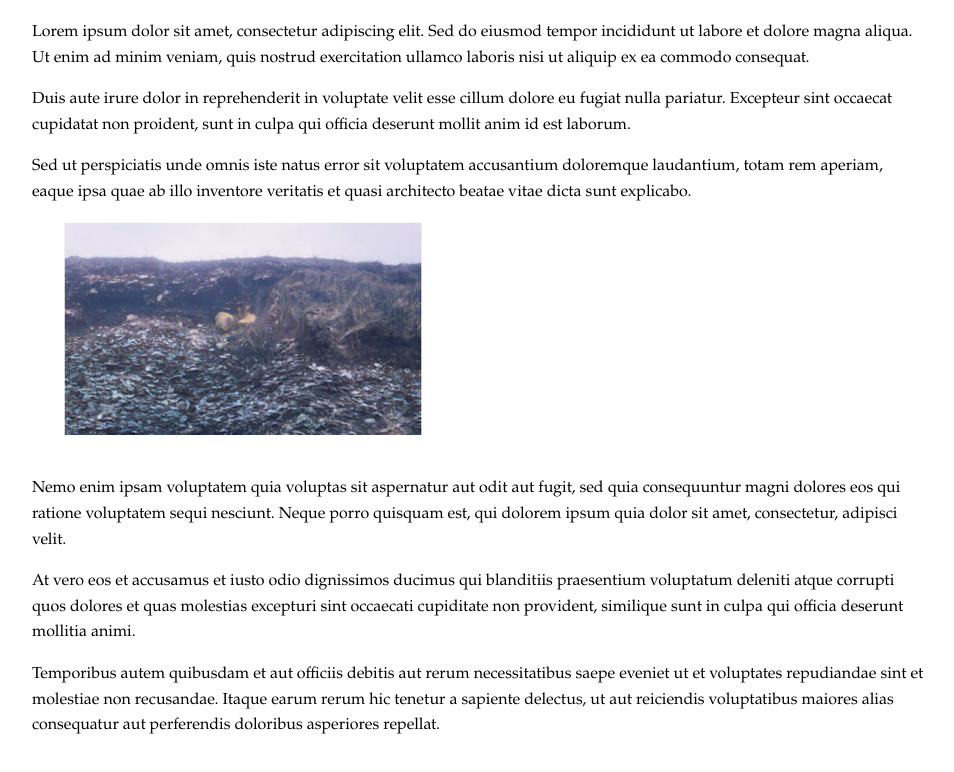
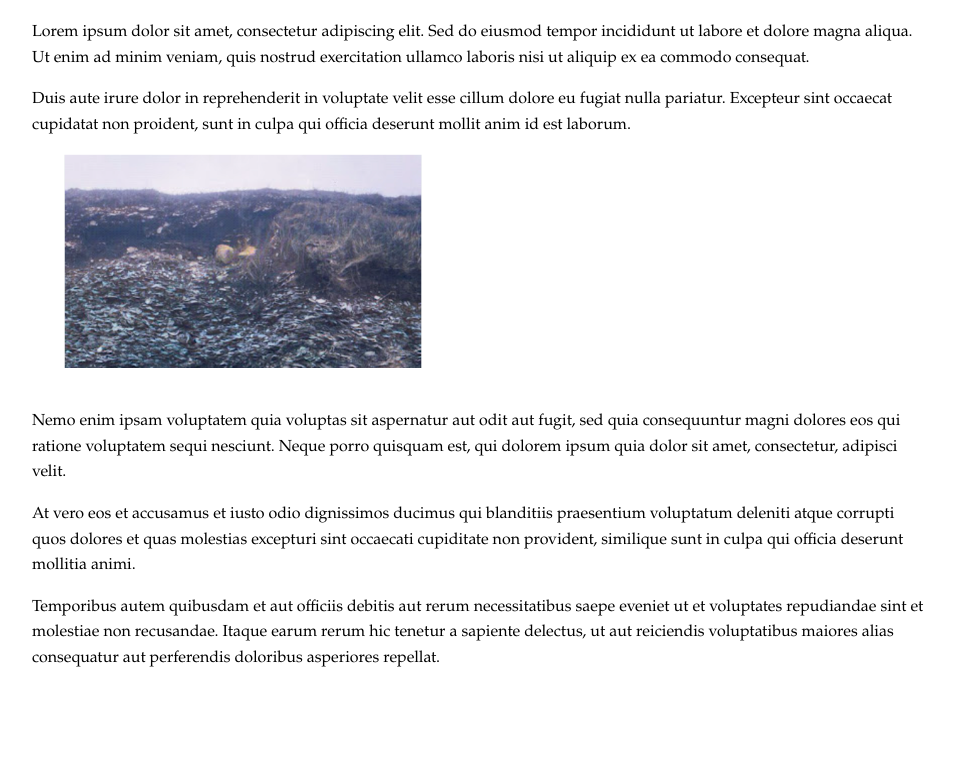
Before and after one commit to Chavblad69/name, a plain HTML site: page index.html in a window 1280 px wide. Shown: the part 122-894 px from the top of the page, without its empty margins (160-1114 px from the left). After the commit the page ends 842 px from the top, so only its background shows below. Drawn offline with Linux system fonts and the light colour scheme.

Commit message:
Update index.html

```diff
--- a/index.html
+++ b/index.html
@@ -32,7 +32,6 @@
         <h1>Title</h1>
         <p>Lorem ipsum dolor sit amet, consectetur adipiscing elit. Sed do eiusmod tempor incididunt ut labore et dolore magna aliqua. Ut enim ad minim veniam, quis nostrud exercitation ullamco laboris nisi ut aliquip ex ea commodo consequat.</p>
         <p>Duis aute irure dolor in reprehenderit in voluptate velit esse cillum dolore eu fugiat nulla pariatur. Excepteur sint occaecat cupidatat non proident, sunt in culpa qui officia deserunt mollit anim id est laborum.</p>
-        <p>Sed ut perspiciatis unde omnis iste natus error sit voluptatem accusantium doloremque laudantium, totam rem aperiam, eaque ipsa quae ab illo inventore veritatis et quasi architecto beatae vitae dicta sunt explicabo.</p>
         <img src="images/1.png" alt="Decorative image">
         <p>Nemo enim ipsam voluptatem quia voluptas sit aspernatur aut odit aut fugit, sed quia consequuntur magni dolores eos qui ratione voluptatem sequi nesciunt. Neque porro quisquam est, qui dolorem ipsum quia dolor sit amet, consectetur, adipisci velit.</p>
         <p>At vero eos et accusamus et iusto odio dignissimos ducimus qui blanditiis praesentium voluptatum deleniti atque corrupti quos dolores et quas molestias excepturi sint occaecati cupiditate non provident, similique sunt in culpa qui officia deserunt mollitia animi.</p>
```
